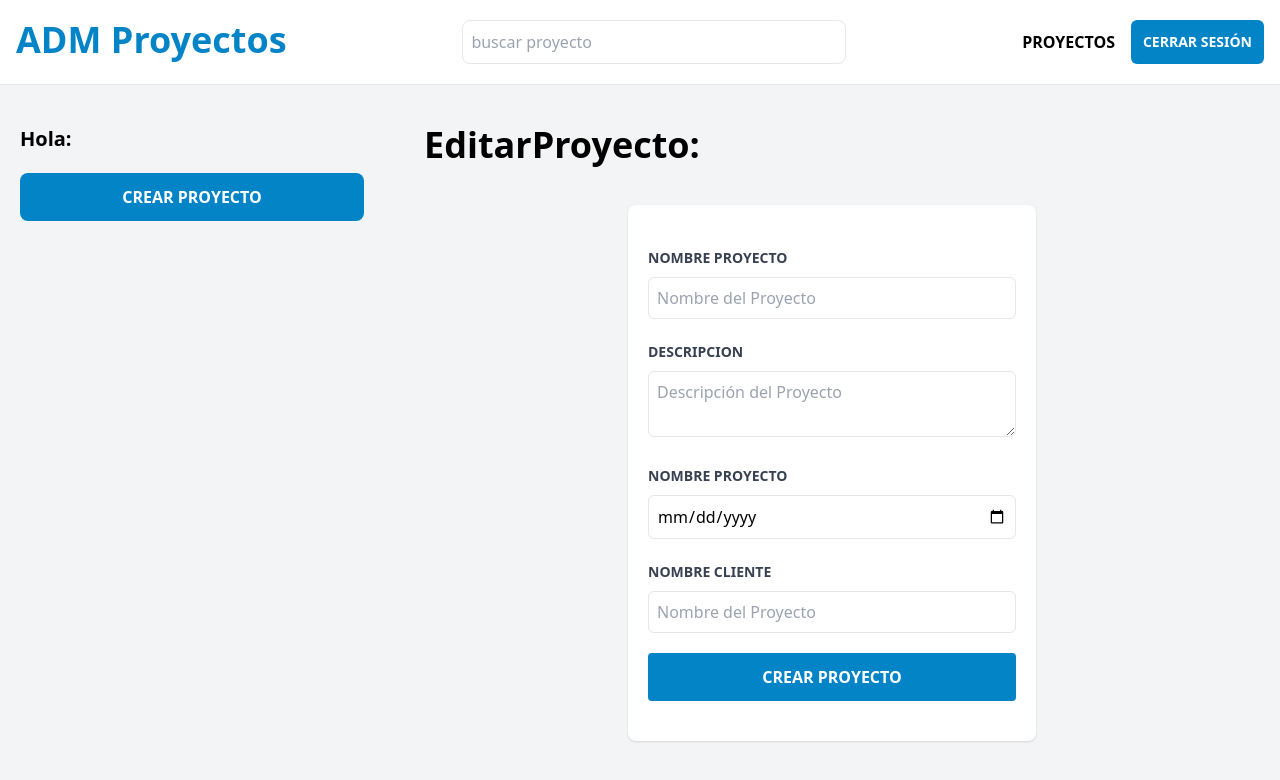
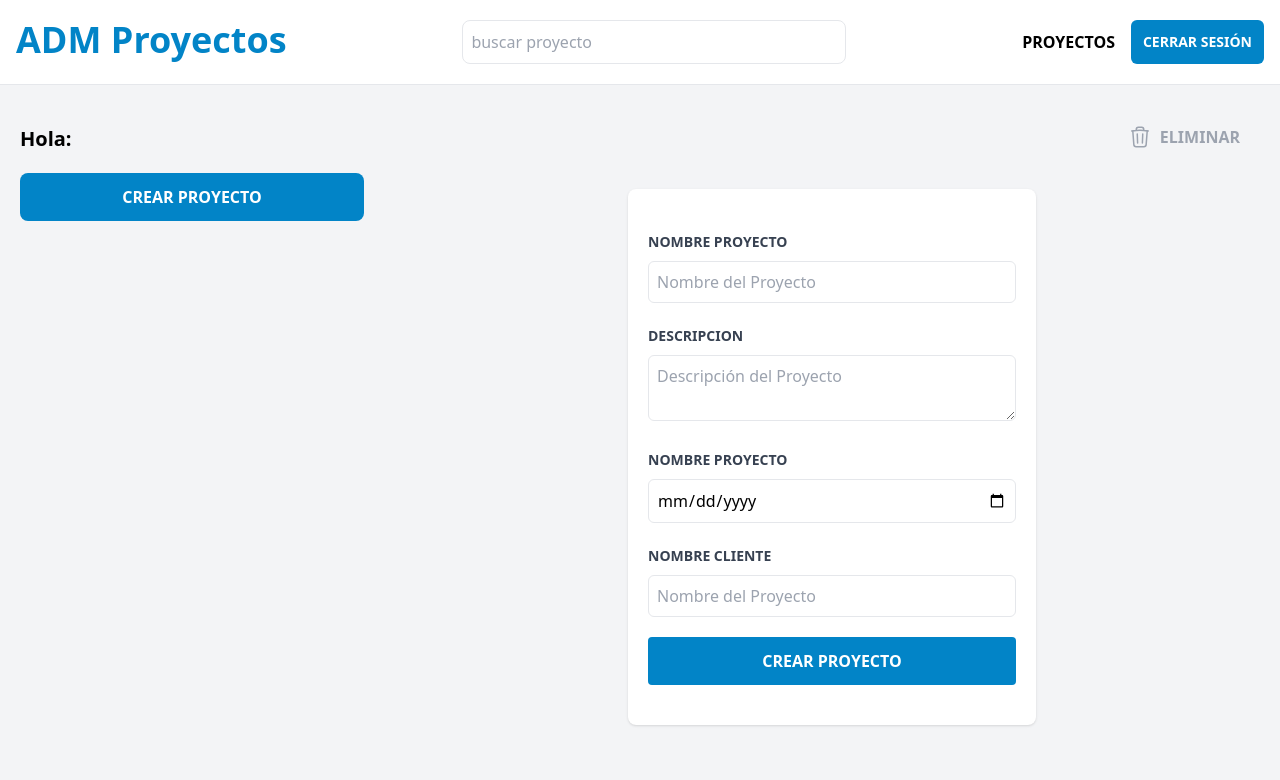
Before and after one commit to NestorDanielGomez/Frontend-Deploy-Mern-Adm-Proyectos, a React (Vite) app: page /proyectos/editar/1 in a window 1280 px wide. Shown: the top 780 px of the page. Built offline with nearby package versions, Linux system fonts and the light colour scheme; no server answers.

Commit message:
eliminar proyecto

```diff
--- a/src/context/ProyectosProvider.jsx
+++ b/src/context/ProyectosProvider.jsx
@@ -99,6 +99,7 @@
         msg: "Proyecto Creado con Exito",
         error: false,
       });
+
       setTimeout(() => {
         setAlerta({});
         navigate("/proyectos");
@@ -129,6 +130,43 @@
     }
   };
 
+  const eliminarProyecto = async (id) => {
+    setCargando(true);
+    try {
+      const token = localStorage.getItem("token");
+      if (!token) return;
+
+      const config = {
+        headers: {
+          "Content-Type": "application/json",
+          Authorization: `Bearer ${token}`,
+        },
+      };
+      const { data } = await clienteAxios.delete(`/proyectos/${id}`, config);
+
+      setAlerta({
+        msg: data.msg,
+        error: false,
+      });
+
+      //actualizo en state
+      const proyectosActualizados = proyectos.filter(
+        (proyectoState) => proyectoState._id !== id
+      );
+      setProyectos(proyectosActualizados);
+
+      setTimeout(() => {
+        setAlerta({});
+        navigate("/proyectos");
+      }, 2000);
+      setProyecto(data);
+    } catch (error) {
+      console.log(error);
+    } finally {
+      setCargando(false);
+    }
+  };
+
   return (
     <ProyectosContext.Provider
       value={{
@@ -139,6 +177,7 @@
         obtenerProyecto,
         proyecto,
         cargando,
+        eliminarProyecto,
       }}>
       {children}
     </ProyectosContext.Provider>
--- a/src/paginas/EditarProyecto.jsx
+++ b/src/paginas/EditarProyecto.jsx
@@ -5,15 +5,46 @@
 
 const EditarProyecto = () => {
   const params = useParams();
-  const { obtenerProyecto, proyecto, cargando } = useProyectos();
+  const { obtenerProyecto, proyecto, cargando, eliminarProyecto } =
+    useProyectos();
 
   useEffect(() => {
     obtenerProyecto(params.id);
   }, []);
+
+  const handleClickDelete = () => {
+    if (confirm("Desea eliminar el proyecto")) {
+      eliminarProyecto(params.id);
+    } else {
+      console.log("no");
+    }
+  };
+
   if (cargando) return "cargando...";
   return (
     <>
-      <h1 className="font-black text-4xl">EditarProyecto: {proyecto.nombre}</h1>
+      <div className="flex justify-between">
+        <h1 className="font-black text-4xl">{proyecto.nombre}</h1>
+        <div className="flex items-center gap-2 text-gray-400 hover:text-black">
+          <svg
+            xmlns="http://www.w3.org/2000/svg"
+            fill="none"
+            viewBox="0 0 24 24"
+            stroke-width="1.5"
+            stroke="currentColor"
+            className="w-6 h-6">
+            <path
+              stroke-linecap="round"
+              stroke-linejoin="round"
+              d="M14.74 9l-.346 9m-4.788 0L9.26 9m9.968-3.21c.342.052.682.107 1.022.166m-1.022-.165L18.16 19.673a2.25 2.25 0 01-2.244 2.077H8.084a2.25 2.25 0 01-2.244-2.077L4.772 5.79m14.456 0a48.108 48.108 0 00-3.478-.397m-12 .562c.34-.059.68-.114 1.022-.165m0 0a48.11 48.11 0 013.478-.397m7.5 0v-.916c0-1.18-.91-2.164-2.09-2.201a51.964 51.964 0 00-3.32 0c-1.18.037-2.09 1.022-2.09 2.201v.916m7.5 0a48.667 48.667 0 00-7.5 0"
+            />
+          </svg>
+
+          <p className="uppercase font-bold" onClick={handleClickDelete}>
+            Eliminar
+          </p>
+        </div>
+      </div>
       <div className="mt-10 flex justify-center">
         <FormularioProyecto />
       </div>
```
